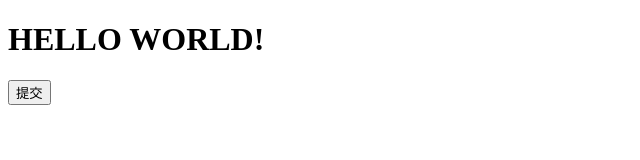
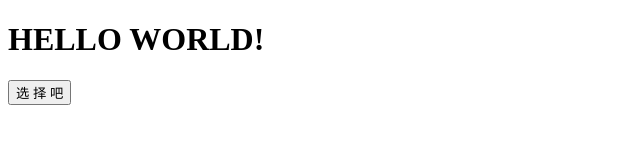
Before and after one commit to yyh12138/yyh12138.github.io, a plain HTML site: page index.html in a window 1280 px wide. Shown: the full height of the page, 0-640 px from the left. Drawn offline with Linux system fonts and the light colour scheme.

Commit message:
Update index.html

```diff
--- a/index.html
+++ b/index.html
@@ -1,7 +1,22 @@
 <!DOCTYPE html>
 <html>
-<h1>HELLO WORLD!</h1>
-<form action="https://sc.ftqq.com/SCU68319T3ae741947600a9051ec7a25c4d604a495dee1cff68f1c.send?text=这是测试&desp=测试测试" method="POST">
-    <button type="submit">提交</button>
-</form>
+    <h1>HELLO WORLD!</h1>
+    <!-- <form action="https://sc.ftqq.com/SCU68319T3ae741947600a9051ec7a25c4d604a495dee1cff68f1c.send?text=这是测试&desp=测试测试" method="POST">
+        <button type="submit">向微信发送信息</button>
+    </form> -->
+    <button onclick="choose()">选 择 吧</button>
+    <div style="display: none;" id="choose_box"></div>
 </html>
+<script>
+    function choose() {
+        let flag =  parseInt(Math.random()*10)%2
+        let result;
+        if(flag===1) {
+            result = '是'
+        }else {
+            result = '否'
+        }
+        document.getElementById("choose_box").setAttribute("style", "display:block;")
+        document.getElementById("choose_box").setAttribute("text", result)
+    }
+</script>
```
